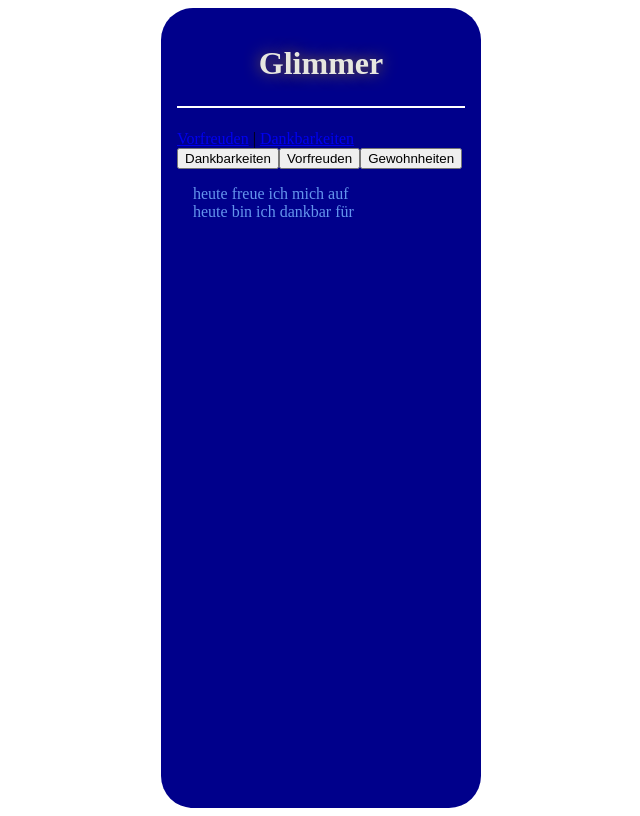
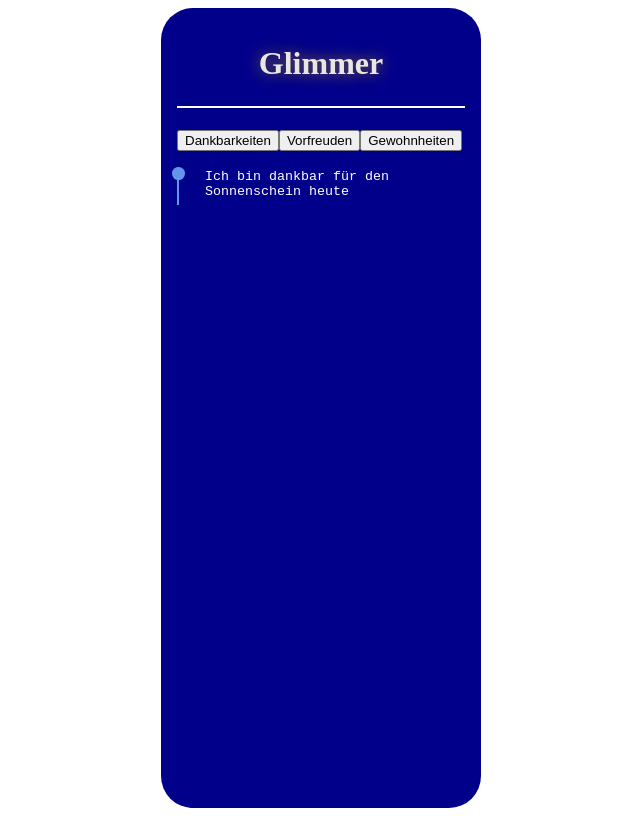
Before and after one commit to FlausenImKopf/glimmer, a Vue app: page / in a window 1280 px wide. Shown: the whole page, without its empty margins (319-959 px from the left). Built offline with nearby package versions, Linux system fonts and the light colour scheme; what v-calendar would draw is missing.

Commit message:
feat: display todays gratitudes in home view.

```diff
--- a/src/components/TheList.vue
+++ b/src/components/TheList.vue
@@ -1,7 +1,11 @@
 <template>
+  <!-- List of gratitude: today's gratitudes -->
   <ul>
     <li v-for="gratitude in gratitudesToday" :key="gratitude.id">
-      <form>
+      <form
+        :id="'one-of-todays-gratitudes-with-ID :' + gratitude.id"
+        :name="'one-of-todays-gratitudes-with-ID :' + gratitude.id"
+      >
         <label :for="'ID_' + gratitude.id">
           <textarea
             :value="gratitude.text"
@@ -15,9 +19,9 @@
         </label>
       </form>
     </li>
-    <!-- Empty textarea for new gratitude -->
+    <!-- Empty textarea for new gratitude: always displayed below the last entry -->
     <li>
-      <form>
+      <form id="add-new-gratitude-for-today-here" name="add-new-gratitude-for-today-here">
         <label>
           <textarea
             v-model="text"
--- a/src/views/HomeView.vue
+++ b/src/views/HomeView.vue
@@ -1,9 +1,5 @@
 <template>
   <header>
-    <div class="input-view-links">
-      <RouterLink to="/vorfreuden">Vorfreuden</RouterLink> |
-      <RouterLink to="/dankbarkeiten">Dankbarkeiten</RouterLink>
-    </div>
     <div class="timeline-view-links">
       <button @click="$router.push('/danktimeline')">Dankbarkeiten</button>
       <button @click="$router.push('/freudetimeline')">Vorfreuden</button>
@@ -11,19 +7,133 @@
     </div>
   </header>
   <main>
-    <span class="vorfreude-label">heute freue ich mich auf</span><br />
-    <span class="dankbarkeiten-label">heute bin ich dankbar für</span>
+    <!-- List of today's gratitudes -->
+    <ul>
+      <li v-for="gratitude in gratitudesToday" :key="gratitude.id">
+        <form
+          :id="'show-one-of-todays-gratitudes-with-ID: ' + gratitude.id"
+          :name="'show-one-of-todays-gratitudes-with-ID :' + gratitude.id"
+        >
+          <label :for="'ID_' + gratitude.id">
+            <textarea
+              :value="gratitude.text"
+              placeholder="Heute bin ich dankbar für..."
+              :id="'ID_' + gratitude.id"
+              ref="textarea"
+              @click="$router.push('/dankbarkeiten')"
+            ></textarea>
+          </label>
+        </form>
+      </li>
+      <!-- Empty textarea for new gratitude: only visible if no gratitudes have been written yet on any given day -->
+      <li v-if="noGratitudesYet">
+        <form id="add-new-gratitude-for-today" name="add-new-gratitude-for-today">
+          <label>
+            <textarea
+              placeholder="Heute bin ich dankbar für..."
+              @click="$router.push('/dankbarkeiten')"
+            ></textarea>
+          </label>
+        </form>
+      </li>
+    </ul>
   </main>
 </template>
 
-<script></script>
+<script>
+import { mapStores } from 'pinia'
+import { useGratitudesStore } from '../stores/gratitudes'
+
+export default {
+  data() {
+    return {}
+  },
+  computed: {
+    ...mapStores(useGratitudesStore),
+    gratitudesToday: function () {
+      return this.gratitudesStore.gratitudes.filter((gratitude) => {
+        const createdAt = new Date(gratitude.createdAt)
+        const rightNow = new Date()
+        return (
+          createdAt.getDate() === rightNow.getDate() &&
+          createdAt.getMonth() === rightNow.getMonth() &&
+          createdAt.getFullYear() === rightNow.getFullYear()
+        )
+      })
+    },
+    noGratitudesYet() {
+      return this.gratitudesToday.length === 0
+    }
+  },
+  methods: {
+    resize(event) {
+      const element = event.target
+      element.style.height = 'auto'
+      element.style.height = element.scrollHeight + 'px'
+    }
+  },
+  mounted() {
+    // Adjusts textarea-sizing when the app is mounted
+    this.$nextTick(() => {
+      const textarea = this.$refs.textarea
+      if (Array.isArray(textarea)) {
+        textarea.forEach((textarea) => {
+          this.resize({ target: textarea })
+        })
+      } else {
+        this.resize({ target: textarea })
+      }
+    })
+  }
+}
+</script>
 
 <style scoped>
 .timeline-view-links {
   display: flex;
 }
 main {
-  padding: 1rem;
-  color: Cornflowerblue;
+  border-left: 2px Cornflowerblue solid;
+}
+
+ul {
+  color: white;
+  list-style-type: none;
+  padding-left: 0;
+}
+
+li {
+  position: relative;
+  padding-left: 1.5em;
+  margin-bottom: 1em;
+}
+
+li::before {
+  /* content: '*';
+  counter-increment: item;
+  position: absolute;
+  left: 0;
+  top: 0.3em; */
+  content: ' ';
+  position: absolute;
+  left: -0.45rem;
+
+  width: 0.8rem;
+  height: 0.8rem;
+  background-color: Cornflowerblue;
+  border-radius: 50%;
+}
+
+textarea {
+  background-color: darkblue;
+  color: white;
+  width: 200px;
+  min-height: 10px;
+  padding: 2px;
+  resize: none;
+  overflow: hidden;
+  background-color: transparent;
+  border: none;
+  border-radius: 4px;
 }
 </style>
```
